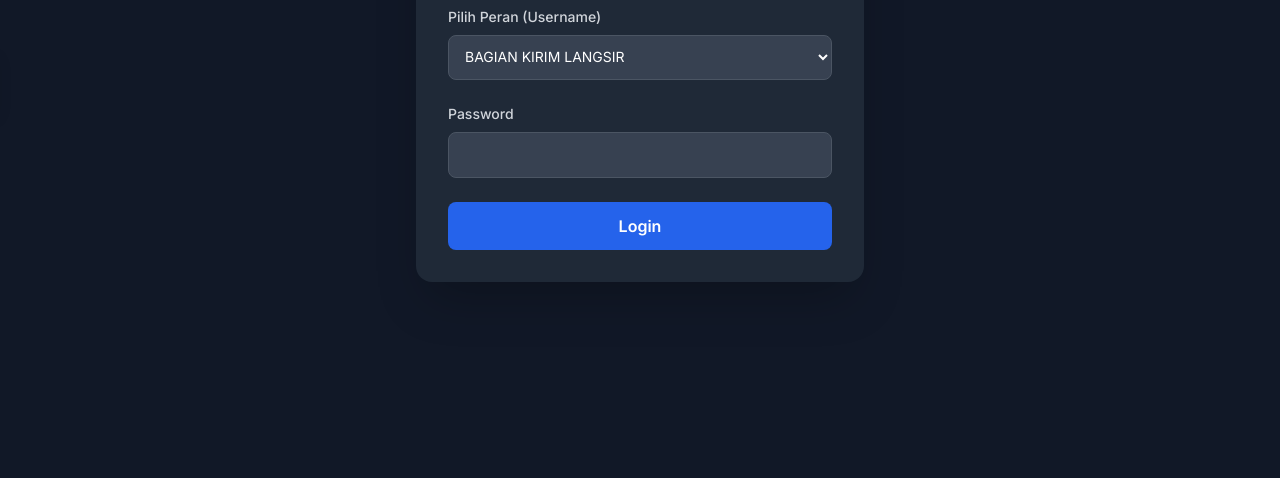
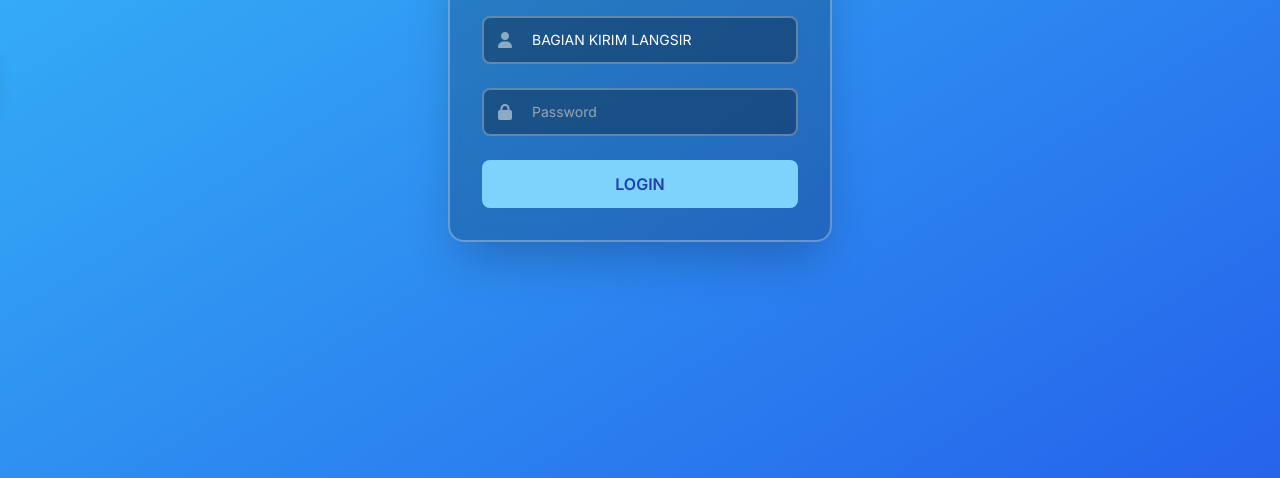
Before and after one commit to donixnas-gif/langsiran-kirim-terima, a plain HTML site: page index.html in a window 1280 px wide. Shown: the part 322-800 px from the top of the page. Drawn offline with nearby package versions, Linux system fonts and the light colour scheme.

Commit message:
index.html

```diff
--- a/index.html
+++ b/index.html
@@ -16,6 +16,10 @@
     <!-- Memuat Tone.js untuk efek suara interaktif -->
     <script src="https://cdnjs.cloudflare.com/ajax/libs/tone/14.7.77/Tone.js"></script>
 
+    <!-- Icon Library -->
+    <link rel="stylesheet" href="https://cdnjs.cloudflare.com/ajax/libs/font-awesome/6.5.2/css/all.min.css">
+
+
     <style>
         /* Mencegah 'pull-to-refresh' dan scroll chaining pada mobile */
         html {
@@ -24,6 +28,7 @@
         body {
             font-family: 'Inter', sans-serif;
             overscroll-behavior-y: contain;
+            transition: background 0.5s ease-in-out;
         }
 
         /* Mencegah zoom otomatis saat mengisi form di mobile */
@@ -89,27 +94,26 @@
         }
     </style>
 </head>
-<body class="bg-gray-900 text-gray-200">
+<body class="text-gray-200">
 
     <!-- Login Screen -->
-    <div id="login-screen" class="min-h-screen flex items-center justify-center bg-gray-900 p-4">
-        <div class="w-full max-w-md bg-gray-800 p-8 rounded-2xl shadow-2xl">
-            <h1 class="text-3xl font-bold text-center text-white mb-2">Selamat Datang</h1>
-            <p class="text-center text-gray-400 mb-8">Silakan login untuk melanjutkan</p>
+    <div id="login-screen" class="min-h-screen flex items-center justify-center bg-gradient-to-br from-sky-400 to-blue-600 p-4">
+        <div class="w-full max-w-sm bg-black/20 backdrop-blur-md border-2 border-white/30 p-8 rounded-2xl shadow-2xl">
+            <h1 class="text-3xl font-bold text-center text-white mb-8 text-shadow-strong">Login</h1>
             <form id="login-form" class="space-y-6">
-                <div>
-                    <label for="role-select" class="block mb-2 text-sm font-medium text-gray-300">Pilih Peran (Username)</label>
-                    <select id="role-select" class="bg-gray-700 border border-gray-600 text-white text-sm rounded-lg focus:ring-blue-500 focus:border-blue-500 block w-full p-3">
-                        <option value="kirim">BAGIAN KIRIM LANGSIR</option>
-                        <option value="terima">BAGIAN TERIMA LANGSIR</option>
+                <div class="relative">
+                    <i class="fa fa-user absolute left-4 top-1/2 -translate-y-1/2 text-white/50"></i>
+                    <select id="role-select" class="bg-black/30 border-2 border-white/30 text-white text-sm rounded-lg focus:ring-sky-500 focus:border-sky-500 block w-full pl-12 p-3 appearance-none">
+                        <option class="text-black" value="kirim">BAGIAN KIRIM LANGSIR</option>
+                        <option class="text-black" value="terima">BAGIAN TERIMA LANGSIR</option>
                     </select>
                 </div>
-                <div>
-                    <label for="password" class="block mb-2 text-sm font-medium text-gray-300">Password</label>
-                    <input type="password" id="password" class="bg-gray-700 border border-gray-600 text-white text-sm rounded-lg focus:ring-blue-500 focus:border-blue-500 block w-full p-3" required>
+                <div class="relative">
+                    <i class="fa fa-lock absolute left-4 top-1/2 -translate-y-1/2 text-white/50"></i>
+                    <input type="password" id="password" class="bg-black/30 border-2 border-white/30 text-white text-sm rounded-lg focus:ring-sky-500 focus:border-sky-500 block w-full pl-12 p-3" placeholder="Password" required>
                 </div>
-                <p id="login-error" class="text-red-400 text-sm text-center hidden">Password atau peran salah.</p>
-                <button type="submit" class="w-full text-white bg-blue-600 hover:bg-blue-700 focus:ring-4 focus:outline-none focus:ring-blue-800 font-semibold rounded-lg text-md px-5 py-3 text-center transition-colors duration-300">Login</button>
+                <p id="login-error" class="text-red-300 text-sm text-center hidden">Password atau peran salah.</p>
+                <button type="submit" class="w-full text-blue-800 bg-sky-300 hover:bg-sky-400 focus:ring-4 focus:outline-none focus:ring-sky-200 font-semibold rounded-lg text-md px-5 py-3 text-center transition-colors duration-300">LOGIN</button>
             </form>
         </div>
     </div>
@@ -959,22 +963,20 @@
         }
 
         const resetAppState = () => {
-            // Sembunyikan kontainer aplikasi dan tampilkan layar login
             appContainer.classList.add('hidden');
             loginScreen.classList.remove('hidden');
+            document.body.classList.add('login-background');
+            document.body.classList.remove('bg-gray-900');
 
-            // Reset form login
             loginForm.reset();
             document.getElementById('password').value = '';
             loginError.classList.add('hidden');
 
-            // Hentikan interval pengecekan istirahat
             if (breakCheckInterval) {
                 clearInterval(breakCheckInterval);
                 breakCheckInterval = null;
             }
 
-            // Reset variabel global untuk sesi berikutnya
             currentUserRole = null;
             allDataKirim = [];
             allDataTerima = [];
@@ -1107,6 +1109,8 @@
 
             loginScreen.classList.add('hidden');
             appContainer.classList.remove('hidden');
+            document.body.classList.remove('login-background');
+            document.body.classList.add('bg-gray-900');
 
             const savedAntiDuplicate = localStorage.getItem('isAntiDuplicateOn');
             isAntiDuplicateOn = savedAntiDuplicate === null ? true : (savedAntiDuplicate === 'true');
@@ -1121,6 +1125,9 @@
             processSubmissionQueue();
             checkBreakTime();
             breakCheckInterval = setInterval(checkBreakTime, 30000);
+        } else {
+            document.body.classList.add('login-background');
+            document.body.classList.remove('bg-gray-900');
         }
 
         loginForm.addEventListener('submit', (e) => {
@@ -1143,6 +1150,8 @@
 
                 loginScreen.classList.add('hidden');
                 appContainer.classList.remove('hidden');
+                document.body.classList.remove('login-background');
+                document.body.classList.add('bg-gray-900');
                 loginError.classList.add('hidden');
 
                 setupUIForRole(currentUserRole);
```
